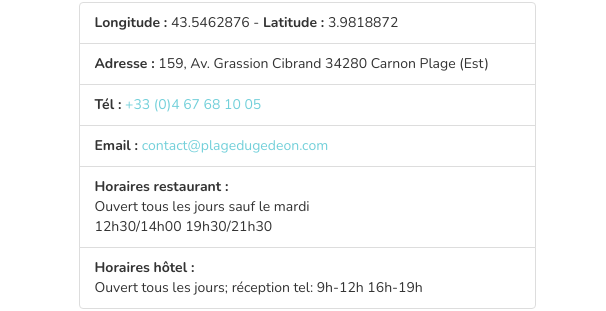
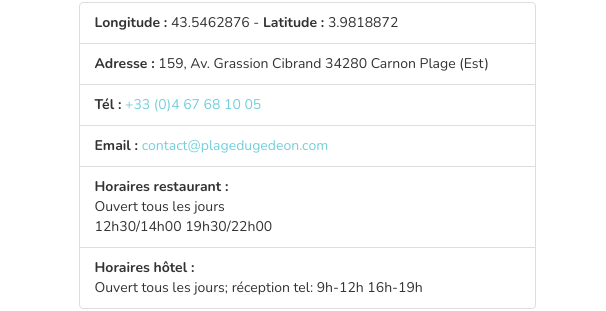
Before and after one commit to legedeon/site, a plain HTML site: page index.html in a window 1280 px wide. Shown: the part 2430-2741 px from the top of the page, 674-1280 px from the left. Drawn offline with nearby package versions, Linux system fonts and the light colour scheme.

Commit message:
modif horaires

```diff
--- a/index.html
+++ b/index.html
@@ -161,7 +161,7 @@
 							<li class="list-group-item"><b>Adresse :</b> 159, Av. Grassion Cibrand 34280 Carnon Plage (Est)</li>
 							<li class="list-group-item"><b>Tél :</b> <a href="tel:+33 (0)4 67 68 10 05">+33 (0)4 67 68 10 05</a></li>
 							<li class="list-group-item"><b>Email :</b> <a href="mailto:contact@plagedugedeon.com">contact@plagedugedeon.com</a></li>
-							<li class="list-group-item"><b>Horaires restaurant :</b> <br>Ouvert tous les jours sauf le mardi<br>12h30/14h00 19h30/21h30</li>
+							<li class="list-group-item"><b>Horaires restaurant :</b> <br>Ouvert tous les jours<br>12h30/14h00 19h30/22h00</li>
 							<li class="list-group-item"><b>Horaires hôtel :</b><br>Ouvert tous les jours; réception tel: 9h-12h 16h-19h</li>
 						</ul>
 						<ul class="list-group">Dans les chambres :
```
